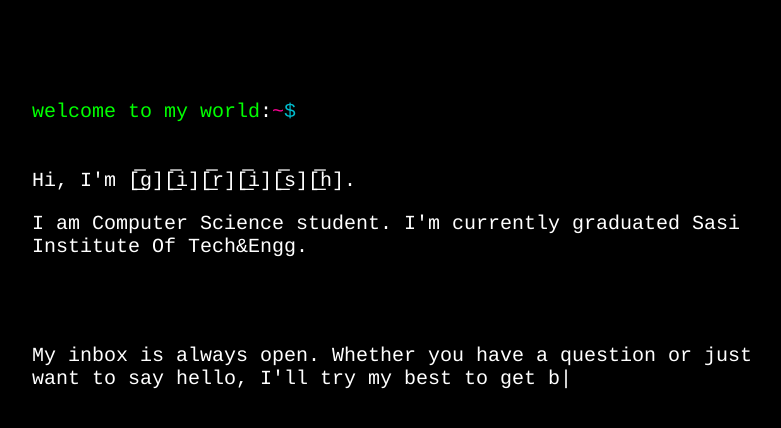
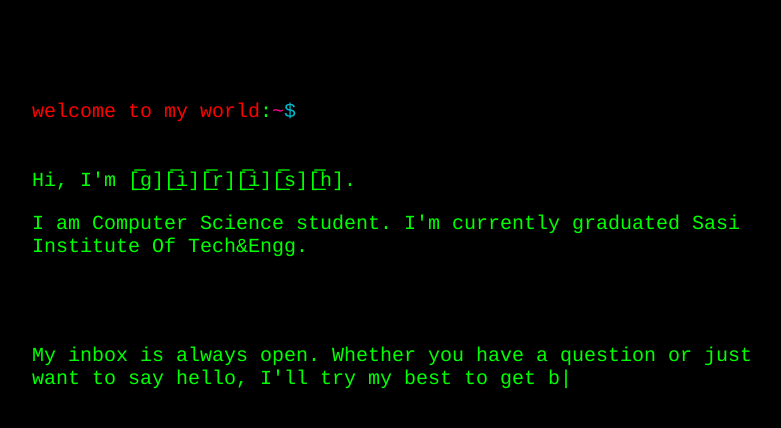
Before and after one commit to girish5f9/timepass.github.io, a plain HTML site: page index.html in a window 1280 px wide. Shown: the whole page, without its empty margins (233-1014 px from the left). Drawn offline with nearby package versions, Linux system fonts and the light colour scheme.

Commit message:
Update index.html

```diff
--- a/index.html
+++ b/index.html
@@ -1,24 +1,4 @@
-<!--
-Copyright (c) 2011 Sam Phippen <samphippen@googlemail.com>
 
-Permission is hereby granted, free of charge, to any person obtaining a copy
-of this software and associated documentation files (the "Software"), to deal
-in the Software without restriction, including without limitation the rights
-to use, copy, modify, merge, publish, distribute, sublicense, and/or sell
-copies of the Software, and to permit persons to whom the Software is
-furnished to do so, subject to the following conditions:
-
-The above copyright notice and this permission notice shall be included in
-all copies or substantial portions of the Software.
-
-THE SOFTWARE IS PROVIDED "AS IS", WITHOUT WARRANTY OF ANY KIND, EXPRESS OR
-IMPLIED, INCLUDING BUT NOT LIMITED TO THE WARRANTIES OF MERCHANTABILITY,
-FITNESS FOR A PARTICULAR PURPOSE AND NONINFRINGEMENT. IN NO EVENT SHALL THE
-AUTHORS OR COPYRIGHT HOLDERS BE LIABLE FOR ANY CLAIM, DAMAGES OR OTHER
-LIABILITY, WHETHER IN AN ACTION OF CONTRACT, TORT OR OTHERWISE, ARISING FROM,
-OUT OF OR IN CONNECTION WITH THE SOFTWARE OR THE USE OR OTHER DEALINGS IN
-THE SOFTWARE.
--->
 <html>
 <head>
 <title>TIMEPASS</title>
@@ -29,7 +9,7 @@ THE SOFTWARE.
 	}
 	#console {
 		font-family: courier, monospace;
-		color: #fff;
+		color: #0f0;
 		width:750px;
 		margin-left:auto;
 		margin-right:auto;
@@ -41,7 +21,7 @@ THE SOFTWARE.
 		text-decoration: none;
 	}
 	#a {
-		color: #0f0;
+		color: #ff0000;
 	}
 	#c {
 		color: #0bc;
```
